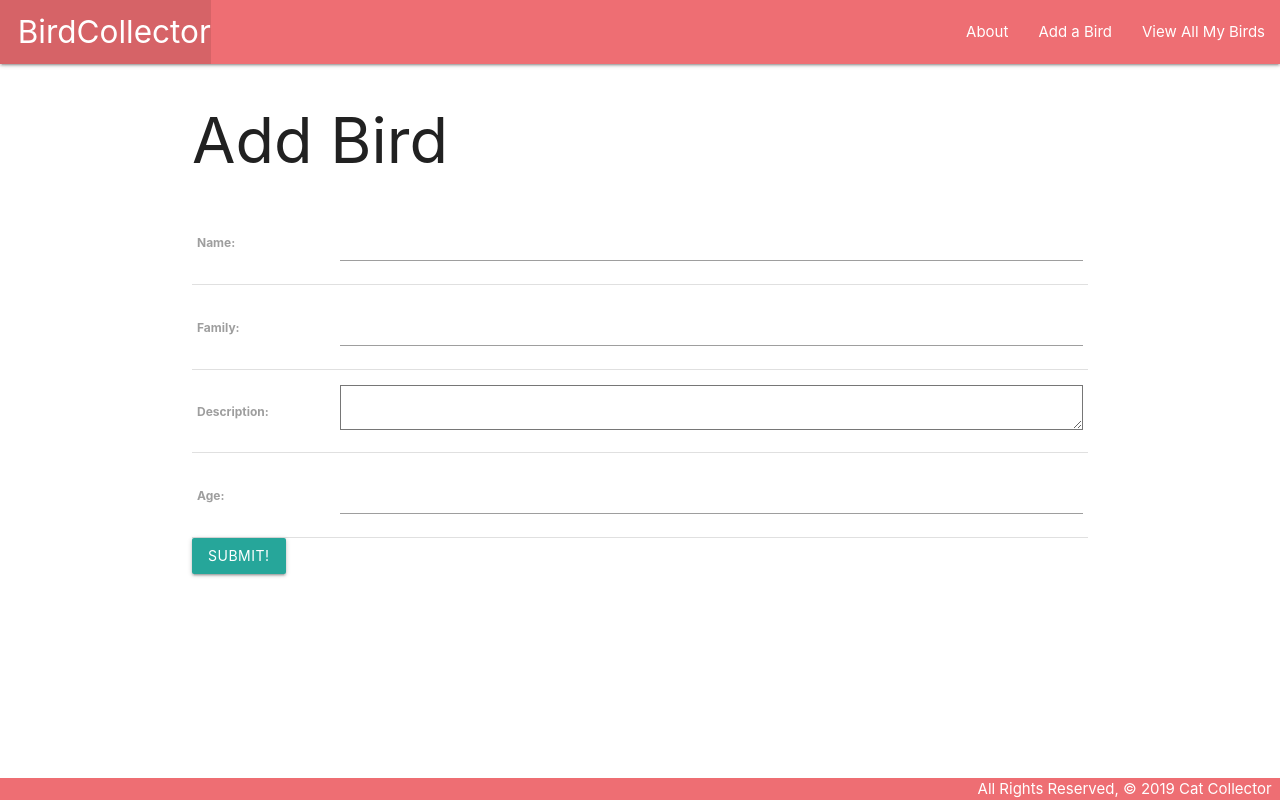
After one commit to lark09/Django-Bird-Sightings, a Django app: page /birds/create/ in a window 1280 px wide. The commit adds this page. Run offline with Django 3.2, Linux system fonts and the light colour scheme.

Commit message:
basic crud achieved

```diff
--- a/main_app/models.py
+++ b/main_app/models.py
@@ -1,4 +1,5 @@
 from django.db import models
+from django.urls import reverse
 
 # Create your models here.
 class Bird(models.Model):
@@ -9,3 +10,29 @@ class Bird(models.Model):
 
     def __str__(self):
         return self.name
+
+    def get_absolute_url(self):
+        return reverse('detail', kwargs={'bird_id': self.id})
+
+
+TIMES =(
+        ('M', 'Morning'),
+        ('N', 'Noon'),
+        ('E', 'Evening'),
+)
+
+class Sighting(models.Model):
+    date = models.DateField('Sighting date')
+    sighting = models.CharField(
+        max_length=1,
+        choices=TIMES,
+        default=TIMES[0][0]
+    )
+    bird = models.ForeignKey(Bird, on_delete=models.CASCADE)
+
+    class Meta:
+        ordering = ['-date']
+
+    def __str__(self):
+
+        return f"{self.get_sighting_display()} on {self.date}"
--- a/main_app/templates/base.html
+++ b/main_app/templates/base.html
@@ -17,8 +17,9 @@
           <li><a href="/" class="left brand-logo">&nbsp;&nbsp;BirdCollector</a></li>
         </ul>
         <ul class="right">
-          <li><a href="/about">About</a></li>
-          <li><a href="/birds">View All My Birds</a></li>
+          <li><a href="{% url 'about' %}">About</a></li>
+          <li><a href="{% url 'birds_create' %}">Add a Bird</a></li>
+          <li><a href="{% url 'index' %}">View All My Birds</a></li>
         </ul>
       </div>
     </nav>
--- a/main_app/templates/birds/detail.html
+++ b/main_app/templates/birds/detail.html
@@ -14,6 +14,10 @@
       <p>Age: Juvenile</p>
     {% endif %}
   </div>
+  <div class="card-action">
+    <a href="{% url 'birds_update' bird.id %}">Edit</a>
+    <a href="{% url 'birds_delete' bird.id %}">Delete</a>
+  </div>
 </div>
 
 {% endblock %}
--- /dev/null
+++ b/main_app/templates/main_app/bird_form.html
@@ -0,0 +1,17 @@
+{% extends 'base.html' %}
+
+{% block content %}
+
+{% if object %}
+<h1>Edit <span class="green-text">{{object.name}}</span></h1>
+{% else %}
+<h1>Add Bird</h1>
+{% endif %}
+<form action="" method="post">
+  {% csrf_token %}
+  <table>
+    {{ form.as_table }}
+  </table>
+  <input type="submit" value="Submit!" class="btn" />
+</form>
+{% endblock %}
--- a/main_app/urls.py
+++ b/main_app/urls.py
@@ -6,4 +6,7 @@ urlpatterns = [
     path('about/', views.about, name='about'),
     path('birds/', views.birds_index, name='index'),
     path('birds/<int:bird_id>/', views.birds_detail, name='detail'),
+    path('birds/create/', views.BirdCreate.as_view(), name='birds_create'),
+    path('birds/<int:pk>/update', views.BirdUpdate.as_view(), name='birds_update'),
+    path('birds/<int:pk>/delete', views.BirdDelete.as_view(), name='birds_delete'),
 ]
--- a/main_app/views.py
+++ b/main_app/views.py
@@ -2,7 +2,23 @@ from django.shortcuts import render
 
 from django.http import HttpResponse
 
+from django.views.generic.edit import CreateView, UpdateView, DeleteView
 from .models import Bird
+
+class BirdCreate(CreateView):
+    model = Bird
+    fields = '__all__'
+    success_url = '/birds/'
+
+class BirdUpdate(UpdateView):
+    model = Bird
+    fields = ['name','family', 'description', 'age']
+    # redirect is happening by the get_absolute_url defined on the model
+
+
+class BirdDelete(DeleteView):
+    model = Bird
+    success_url = '/birds/'
 
 def home(request):
     return HttpResponse('<h1> Heyo Birder </h1>')
```
Also changed, not shown: main_app/templates/main_app/bird_confirm_delete.html (added, +13 -0 lines).
